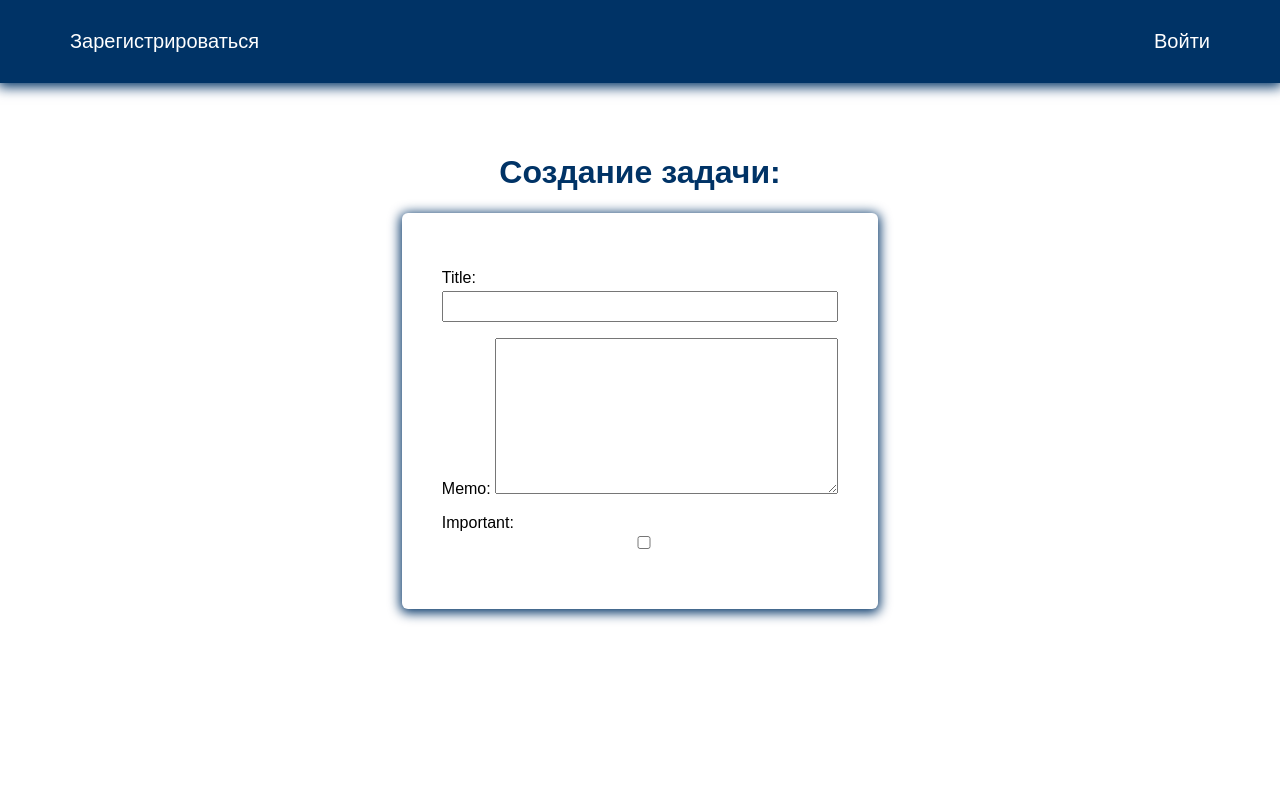
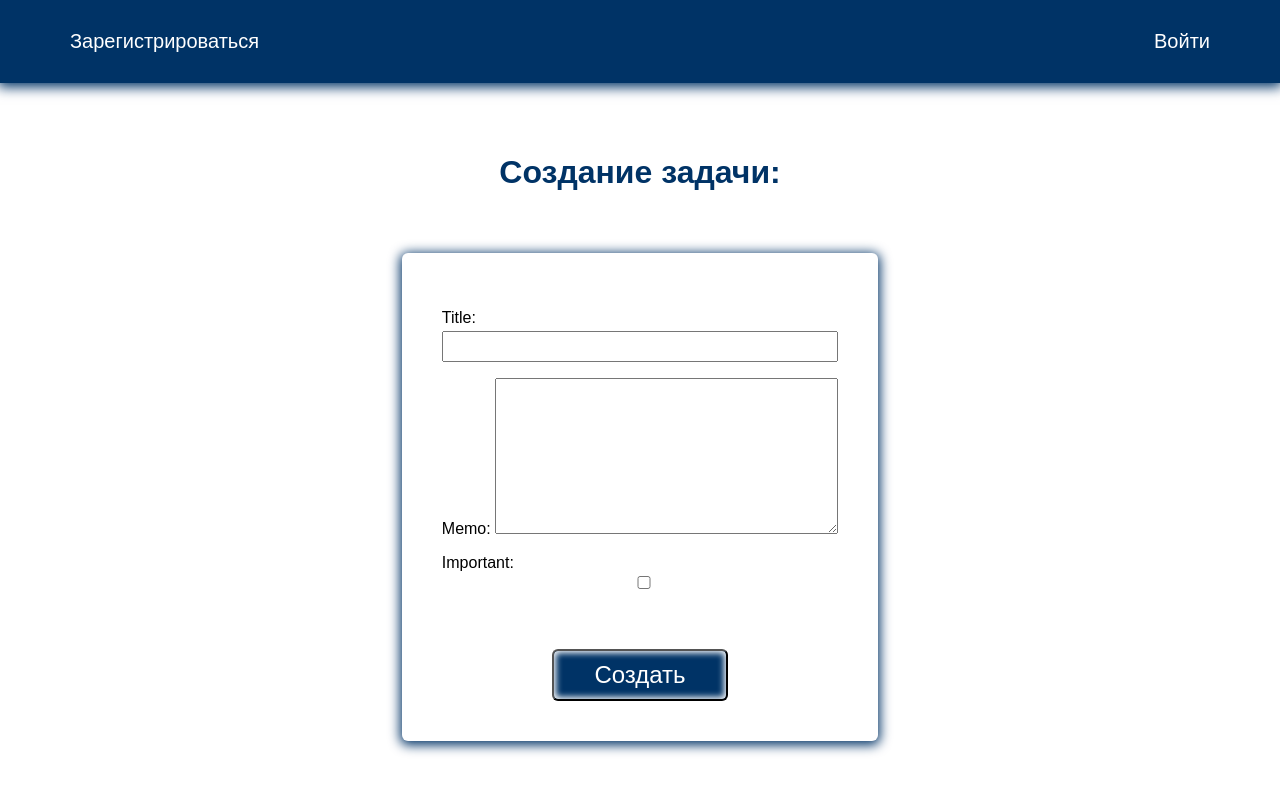
Before and after one commit to StanislavPopovSP/Django_third_progect_todos, a Django app: page /create/ in a window 1280 px wide. Run offline with Django 4.2, Linux system fonts and the light colour scheme.

Commit message:
Добавил кнопку в createtodo.html

```diff
--- a/todos/todo/templates/todo/createtodo.html
+++ b/todos/todo/templates/todo/createtodo.html
@@ -3,9 +3,13 @@
 
 <h1>Создание задачи: </h1>
 <!--Нам нужна форма для создания текущей задачи. -> forms.py-->
+<h2>{{ error }}</h2>
 <form method="post" class="bg">
     {% csrf_token %}
     {{ form.as_p }}
+    <div class="center">
+        <button class="btn">Создать</button>
+    </div>
 </form>
 
 
```
